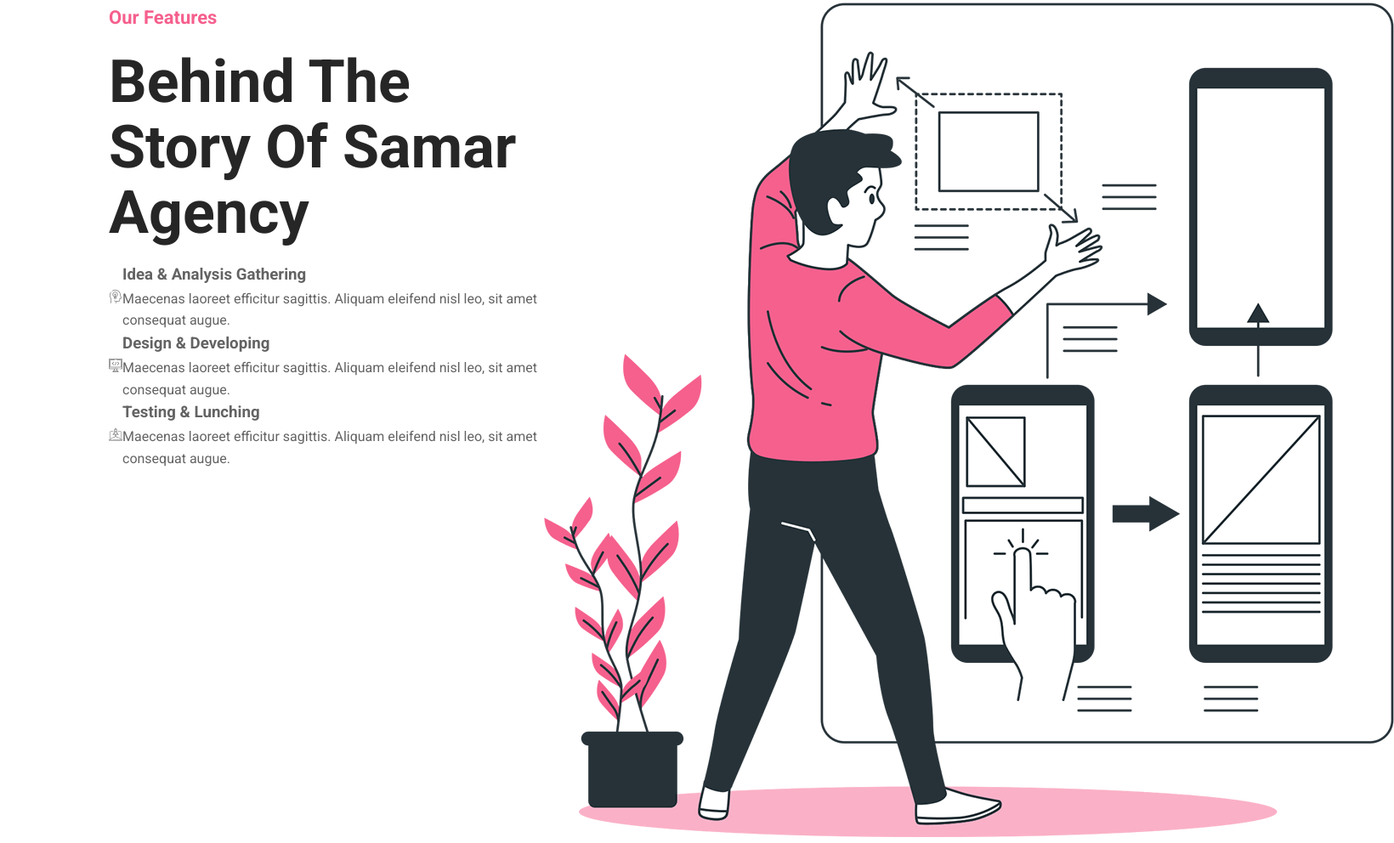
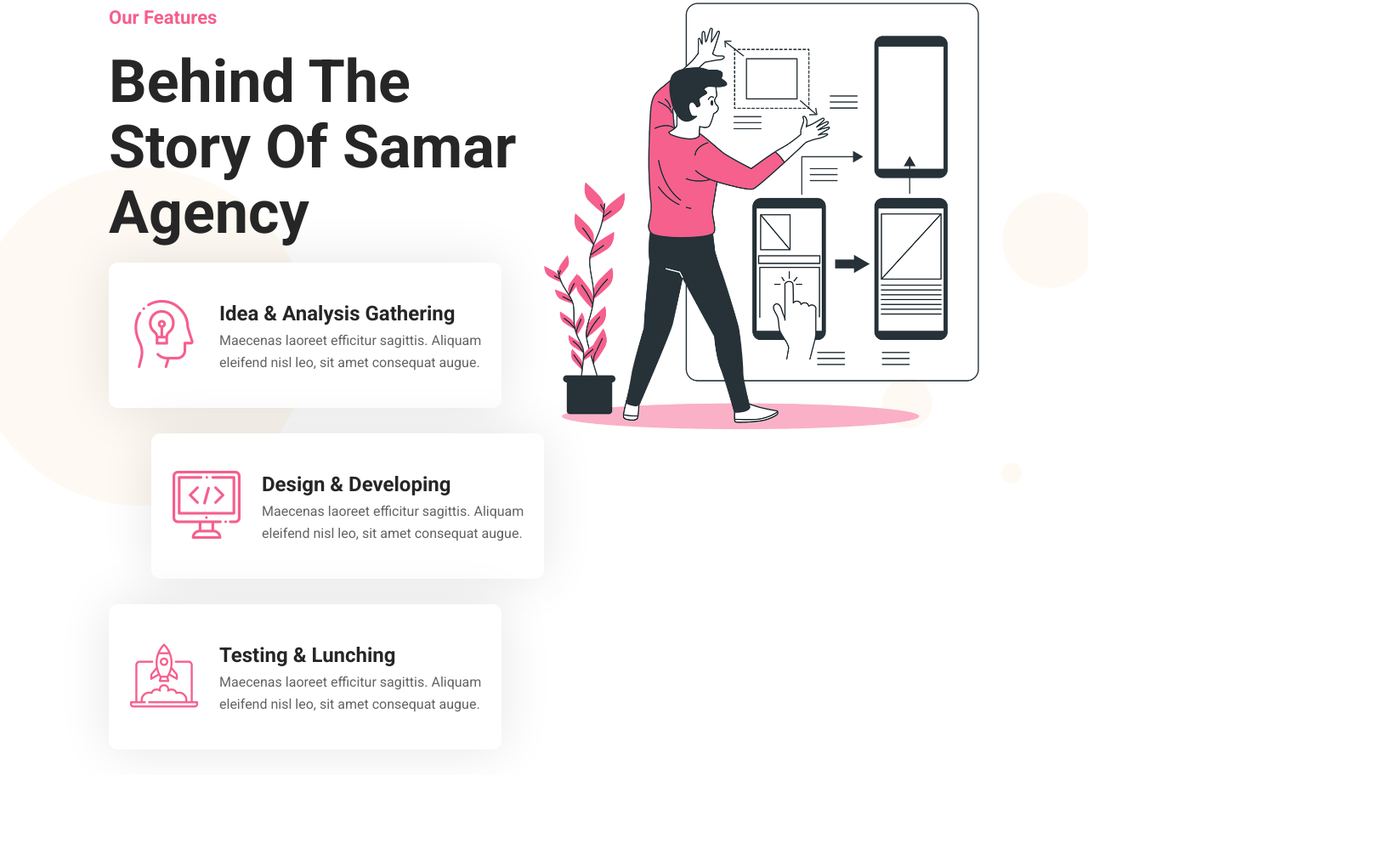
Before and after one commit to DatVu42/BCDN03_Samar_Dat, a plain HTML site: page index.html in a window 1280 px wide. Shown: the part 2942-3934 px from the top of the page at 85% size, 1640 px wide, since content can reach past the window. After the commit the page ends 3854 px from the top, so only its background shows below. Drawn offline with nearby package versions, Linux system fonts and the light colour scheme; a script that the page names is missing.

Commit message:
features coding

```diff
--- a/css/style.css
+++ b/css/style.css
@@ -305,6 +305,13 @@ header {
 }
 
 /* FEATURES */
+.features {
+    background-image: url(../img/bg2.png);
+    background-size: 100%;
+    background-position: center;
+    background-repeat: no-repeat;
+}
+
 .features__content {
     display: flex;
 }
@@ -318,8 +325,52 @@ header {
 }
 
 .features__item {
+    padding: 0 50px 30px 0;
+}
+
+.features__item i {
+    font-size: 80px;
+    color: #f55f8d;
+}
+
+.features__bg {
     display: flex;
     align-items: center;
+    background-color: #fff;
+    box-shadow: 0 0 60px 0 rgb(0, 0, 0, 10%);
+    padding: 20px;
+    border-radius: 10px;
+
+    transition: all .5s;
+}
+
+.features__bg:hover {
+    background-image: linear-gradient(to right,#f55f8d 0,#f8ae56 51%,#f55f8d 100%);
+    background-size: 200%;
+    color: #fff;
+}
+
+/* .features__bg:hover i,
+.features__bg:hover h3 {
+    color: #fff;
+} */
+
+.features__item div {
+    padding-left: 25px;
+}
+
+.features__item h3 {
+    font-size: 24px;
+    font-weight: 800;
+    color: #262626;
+}
+
+.features__item:nth-of-type(2) {
+    padding: 0 0 30px 50px;
+}
+
+.features__banner img {
+    max-width: 100%;
 }
 
 
--- a/index.html
+++ b/index.html
@@ -220,24 +220,30 @@
             </div>
             <div class="features__group">
               <div class="features__item">
+                <div class="features__bg">
                   <i class="flaticon-idea"></i>
                   <div>
                     <h3>Idea & Analysis Gathering</h3>
                     <p>Maecenas laoreet efficitur sagittis. Aliquam eleifend nisl leo, sit amet consequat augue.</p>
                   </div>
                 </div>
+              </div>
               <div class="features__item">
+                <div class="features__bg">
                   <i class="flaticon-coding"></i>
                   <div>
                     <h3>Design & Developing</h3>
                     <p>Maecenas laoreet efficitur sagittis. Aliquam eleifend nisl leo, sit amet consequat augue.</p>
                   </div>
                 </div>
+              </div>
               <div class="features__item">
+                <div class="features__bg">
                   <i class="flaticon-rocket"></i>
                   <div>
                     <h3>Testing & Lunching</h3>
                     <p>Maecenas laoreet efficitur sagittis. Aliquam eleifend nisl leo, sit amet consequat augue.</p>
+                  </div>
                 </div>
               </div>
             </div>
```
Lines whose indentation alone changed are shown as unchanged.
